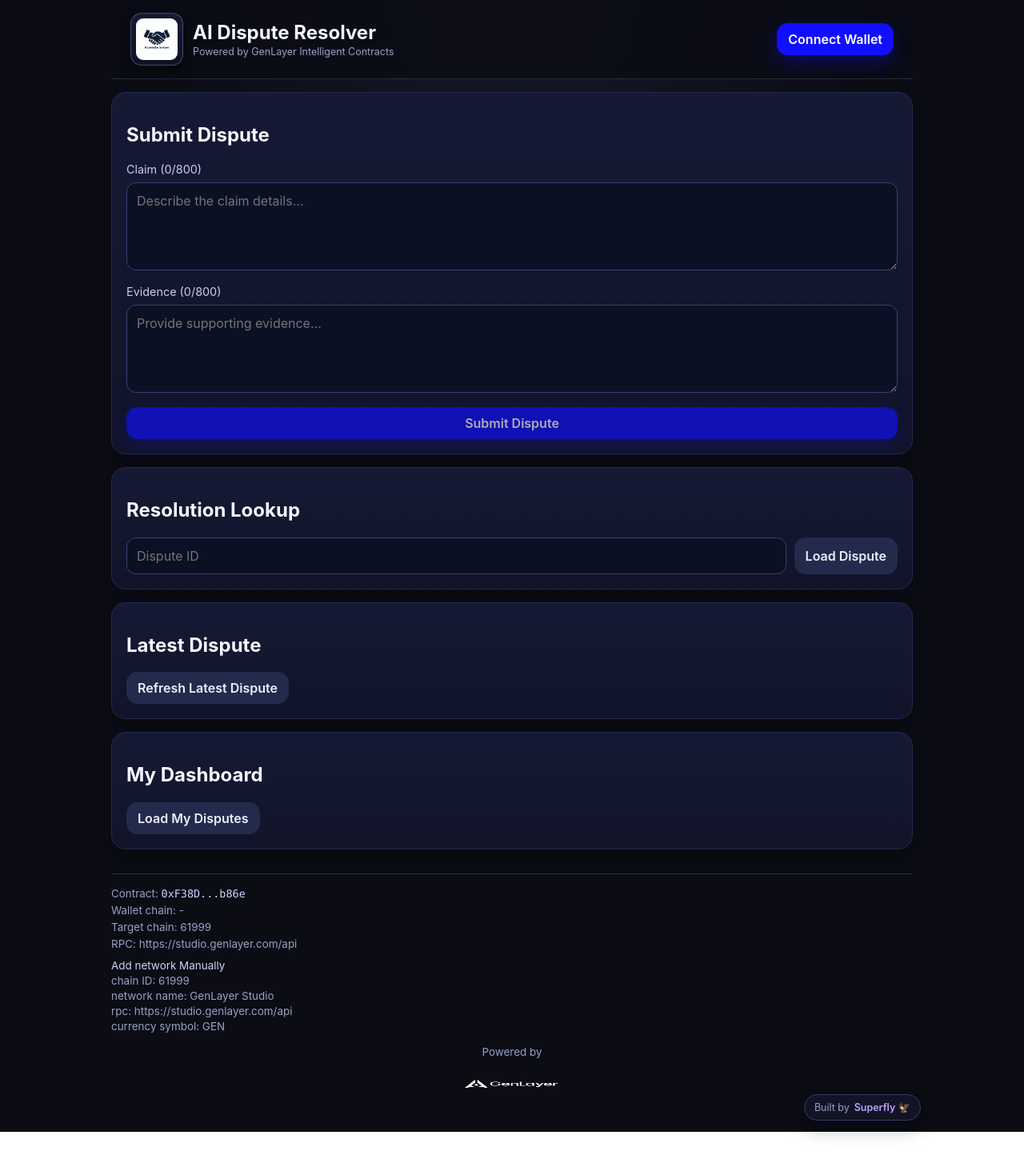
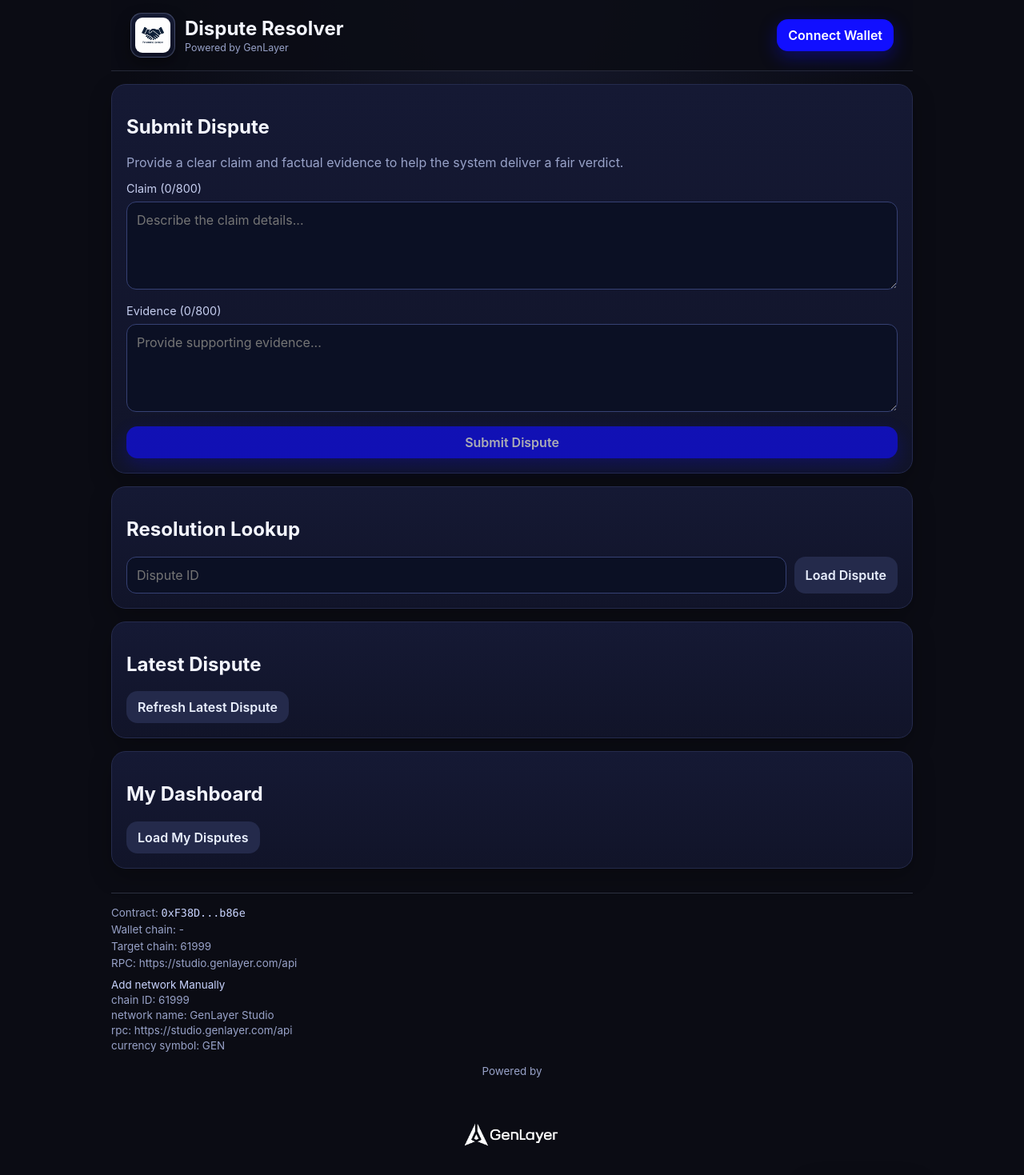
Before and after one commit to iamsuperfly/dispute-resolver-genlayer, a Next.js app: page / in a window 1280 px wide. Shown: the top 1469 px of the page at 80% size. Before the commit the page ends 1415 px from the top, so only its background shows below. Built offline with nearby package versions, Linux system fonts and the light colour scheme.

Commit message:
Polish branding text and fix footer logo rendering

```diff
--- a/app/globals.css
+++ b/app/globals.css
@@ -91,7 +91,7 @@
   display: inline-flex;
   align-items: center;
   justify-content: center;
-  padding: 6px;
+  padding: 5px;
   border-radius: 14px;
   border: 1px solid rgba(180, 192, 245, 0.28);
   background: linear-gradient(180deg, rgba(22, 28, 54, 0.95), rgba(14, 18, 38, 0.95));
@@ -128,6 +128,7 @@
 }
 
 .grid { display: grid; gap: 14px; }
+.form-intro { margin: 8px 0 14px; }
 
 label {
   display: block;
@@ -282,6 +283,10 @@
 .footer-brand img {
   display: block;
 }
+.footer-brand-image {
+  width: min(180px, 50vw);
+  height: auto;
+}
 .footer-mascot {
   display: flex;
   justify-content: center;
--- a/app/page.tsx
+++ b/app/page.tsx
@@ -204,11 +204,11 @@
         <div className="topbar-inner">
           <div className="brand-group">
             <div className="brand-logo-frame" aria-hidden="true">
-              <Image src="/assets/logos/dispute-resolver-logo.png" alt="AI Dispute Resolver" width={52} height={52} className="brand-logo-image" />
+              <Image src="/assets/logos/dispute-resolver-logo.png" alt="Dispute Resolver" width={44} height={44} className="brand-logo-image" />
             </div>
             <div>
-              <h1 className="title">AI Dispute Resolver</h1>
-              <p className="subtitle">Powered by GenLayer Intelligent Contracts</p>
+              <h1 className="title">Dispute Resolver</h1>
+              <p className="subtitle">Powered by GenLayer</p>
             </div>
           </div>
 
@@ -233,6 +233,7 @@
 
       <section className="card">
         <h2>Submit Dispute</h2>
+        <p className="muted form-intro">Provide a clear claim and factual evidence to help the system deliver a fair verdict.</p>
         <form className="grid" onSubmit={onSubmit}>
           <div>
             <label htmlFor="claim">Claim ({claim.length}/{MAX_CHARS})</label>
@@ -325,7 +326,13 @@
         <div className="footer-powered">
           <span>Powered by</span>
           <div className="footer-brand" aria-label="GenLayer logo">
-            <Image src="/assets/genlayer/genlayer-logo.png" alt="Powered by GenLayer" width={180} height={48} />
+            <Image
+              src="/assets/genlayer/genlayer-logo.png"
+              alt="Powered by GenLayer"
+              width={595}
+              height={419}
+              className="footer-brand-image"
+            />
           </div>
         </div>
         <div className="built-by">
```
